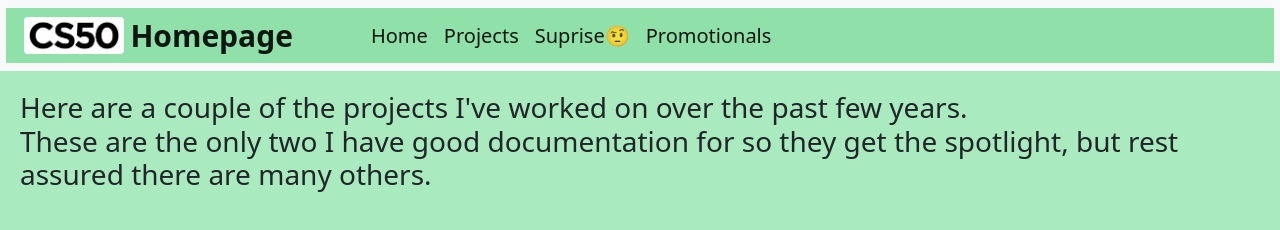
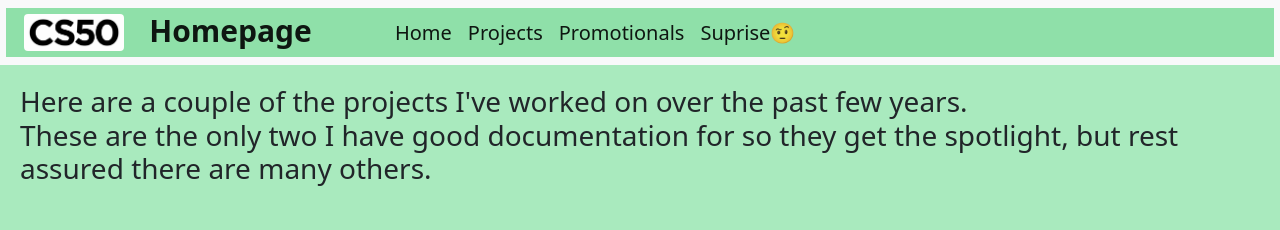
Before and after one commit to niLeche19/niLeche19.github.io, a plain HTML site: page projects.html in a window 1280 px wide. Drawn offline with nearby package versions, Linux system fonts and the light colour scheme.

Commit message:
styling updates

```diff
--- a/projects.html
+++ b/projects.html
@@ -27,9 +27,15 @@
 
         <nav class="navbar navbar-expand-lg navbar-light bg-light">
             <div class="homepage-navbar container-fluid">
-                <img src="cs50.png" alt="cs50 logo" class="nav-image">
 
-                <span class="navbar-brand"> Homepage</span>
+                <div class="row">
+                    <div class="col-4">
+                        <img src="cs50.png" alt="cs50 logo" class="nav-image">
+                    </div>
+                    <div class="col-4">
+                        <span class="navbar-brand col-2">Homepage</span>
+                    </div>
+                </div>
 
                 <ul class=" navbar-nav me-auto mb-2 mb-lg-0">
                     <li class="nav-item">
@@ -39,10 +45,10 @@
                         <a class="nav-link active hpage-two-button" aria-current="page" href="#">Projects</a>
                     </li>
                     <li class="nav-item">
-                        <a class="nav-link active page-three-button" aria-current="page" href="suprise.html">Suprise&#129320;</a>
+                        <a class="nav-link active page-one-button" aria-current="page" href="promotionals.html">Promotionals</a>
                     </li>
                     <li class="nav-item">
-                        <a class="nav-link active page-one-button" aria-current="page" href="promotionals.html">Promotionals</a>
+                        <a class="nav-link active page-three-button" aria-current="page" href="suprise.html">Suprise&#129320;</a>
                     </li>
                 </ul>
             </div>
```
